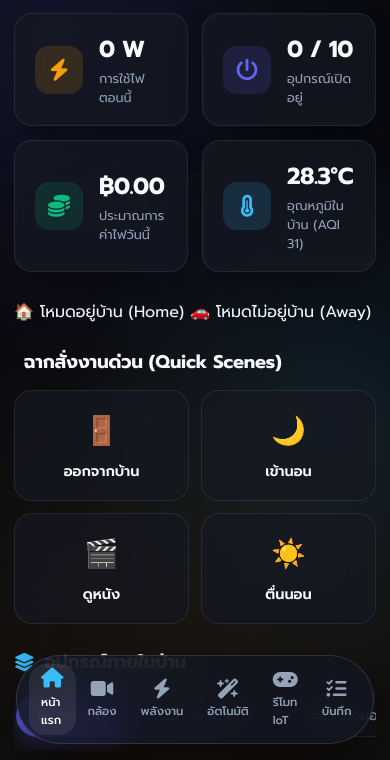
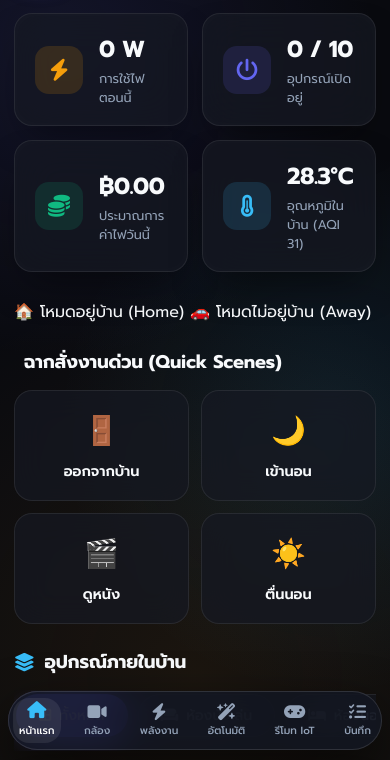
Before and after one commit to hadeemadares-ui/smarthome, a website: page public/index.html in a window 390 px wide. Shown: the part 84-844 px from the top of the page. Drawn offline with Linux system fonts and the light colour scheme; some icons are missing.

Commit message:
Fix: Mobile navbar sizing & update service worker cache to v5

```diff
--- a/public/styles.css
+++ b/public/styles.css
@@ -580,4 +580,23 @@ input:checked + .toggle-slider:before {
   .container { padding: 0 14px; }
   .hero-stats { grid-template-columns: 1fr 1fr; }
   .devices-grid { grid-template-columns: 1fr; }
+
+  .bottom-nav {
+    width: calc(100% - 16px);
+    padding: 6px 4px;
+    bottom: 10px;
+    justify-content: space-between;
+    overflow-x: auto;
+    scrollbar-width: none;
+  }
+  .bottom-nav::-webkit-scrollbar { display: none; }
+
+  .nav-item {
+    padding: 5px 6px;
+    font-size: 0.65rem;
+    flex-shrink: 0;
+  }
+  .nav-item i {
+    font-size: 17px;
+  }
 }
```
Also changed, not shown: public/sw.js (+12 -11 lines).
